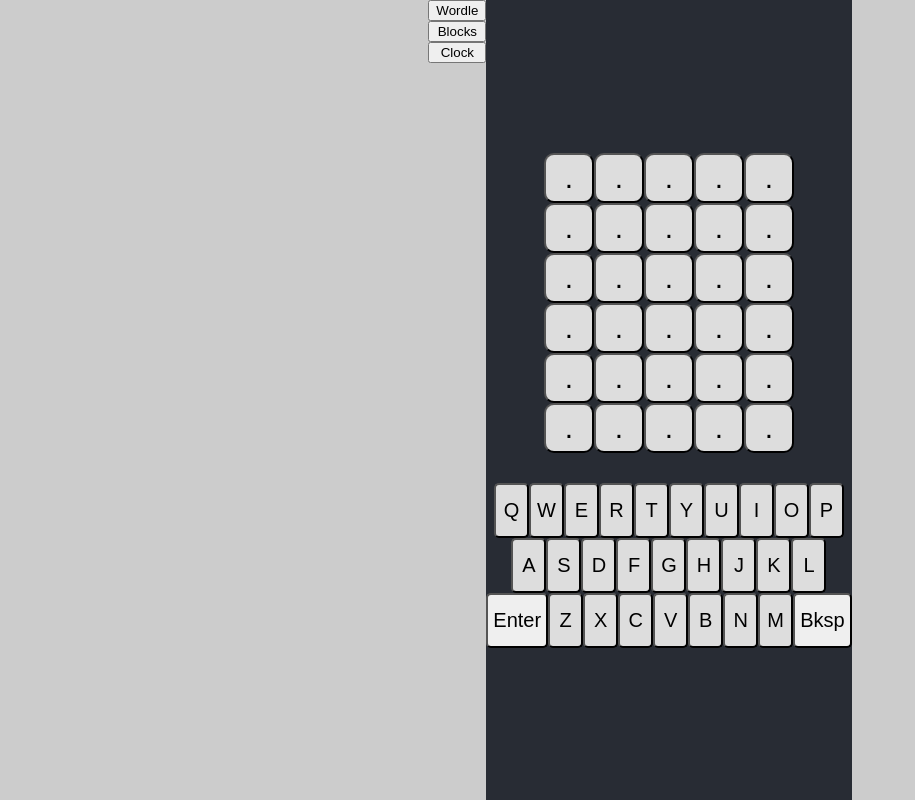
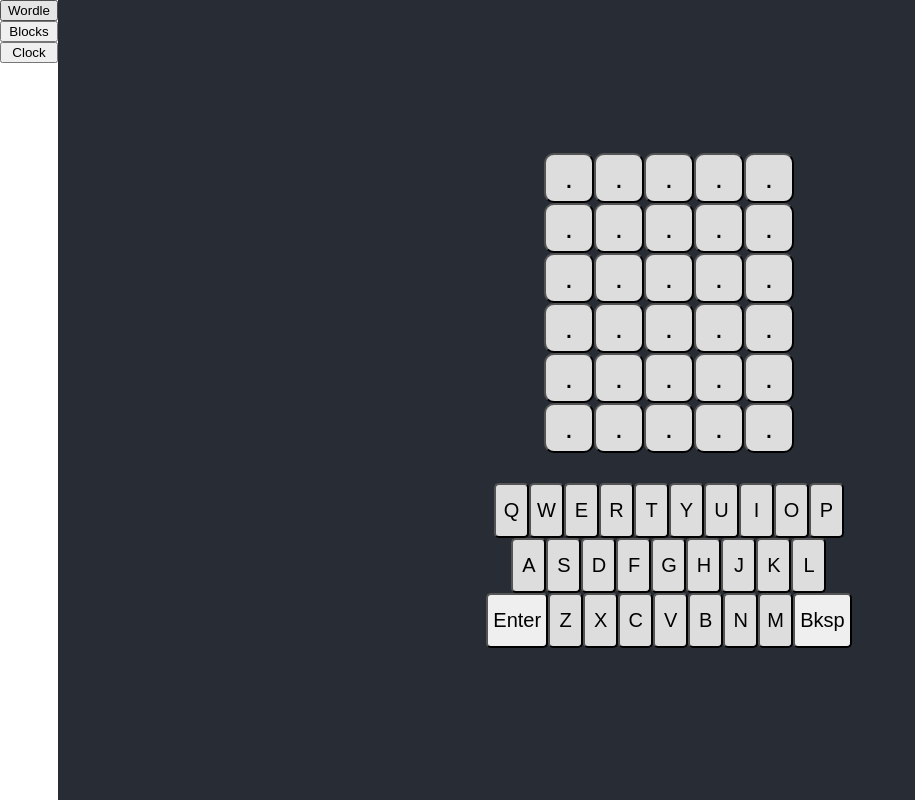
Before and after one commit to aswinsvijay/react-app, a React (Vite) app: page / in a window 1280 px wide. Shown: the whole page, without its empty margins (0-915 px from the left). Built offline with nearby package versions, Linux system fonts and the light colour scheme.

Commit message:
fix style

```diff
--- a/src/Clock/App.css
+++ b/src/Clock/App.css
@@ -2,21 +2,6 @@
   --cell-size: 40px;
   --offset: 0;
   --background: url('./images/america-chicago.jpg');
-}
-
-html,
-body {
-  margin: 0;
-  padding: 0;
-}
-
-body {
-  display: flex;
-  width: 100vw;
-  height: 100vh;
-  background-color: #cccccc;
-  justify-content: center;
-  align-items: center;
 }
 
 #clock-grid {
```
